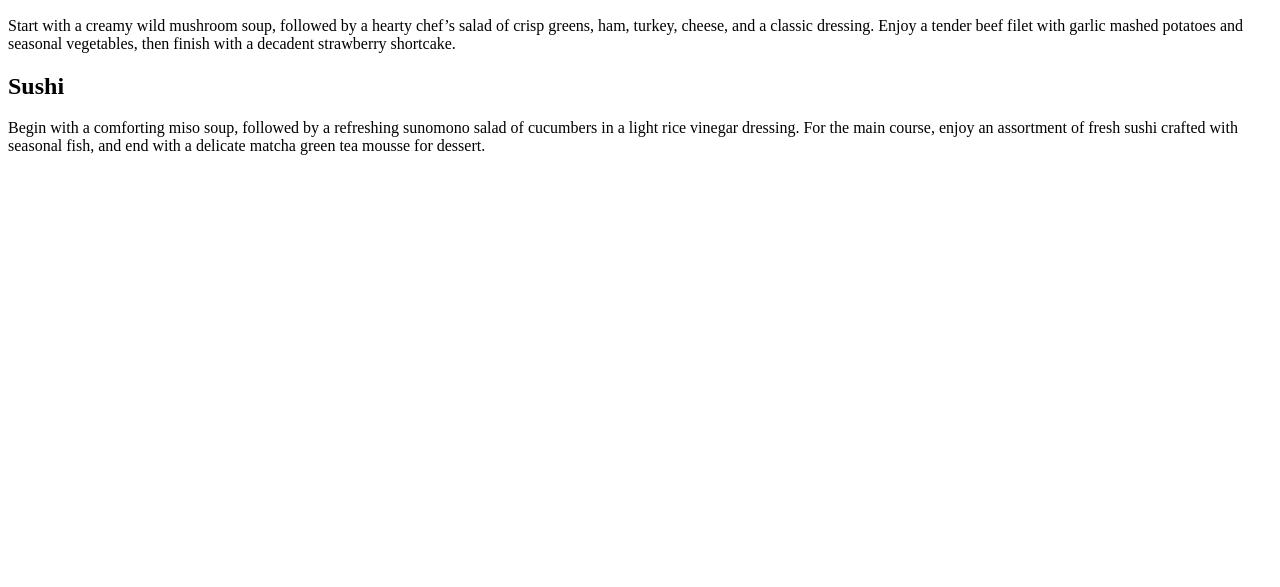
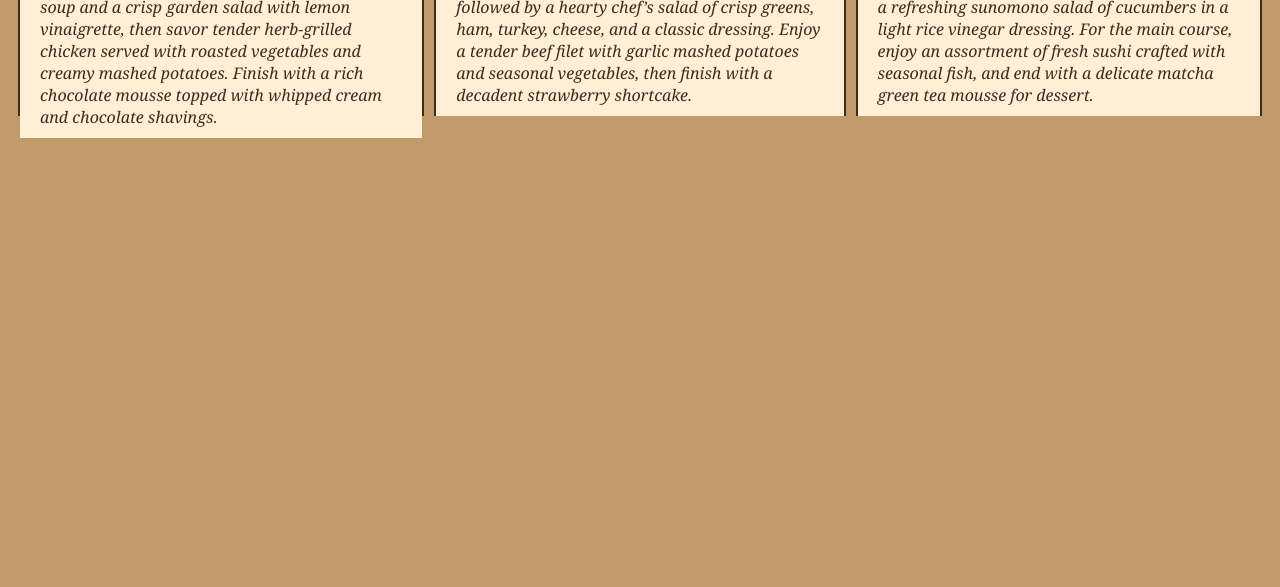
Before and after one commit to mitcypie/mod2_solution, a plain HTML site: page index.html in a window 1280 px wide. Shown: the part 213-800 px from the top of the page. Drawn offline with Linux system fonts and the light colour scheme.

Commit message:
Update index.html

```diff
--- a/index.html
+++ b/index.html
@@ -4,7 +4,7 @@
 <meta charset="utf-8">
 <meta name="viewport" content="width=device-width, initial-scale=1">
 <title>Module 2 Assignment</title>
-<link rel="stylesheet" href="mod2_solution/css">
+<link rel="stylesheet" href="css-courseramod2.css">
 </head>
 <body>
 <h1>Our Menu</h1>
```
